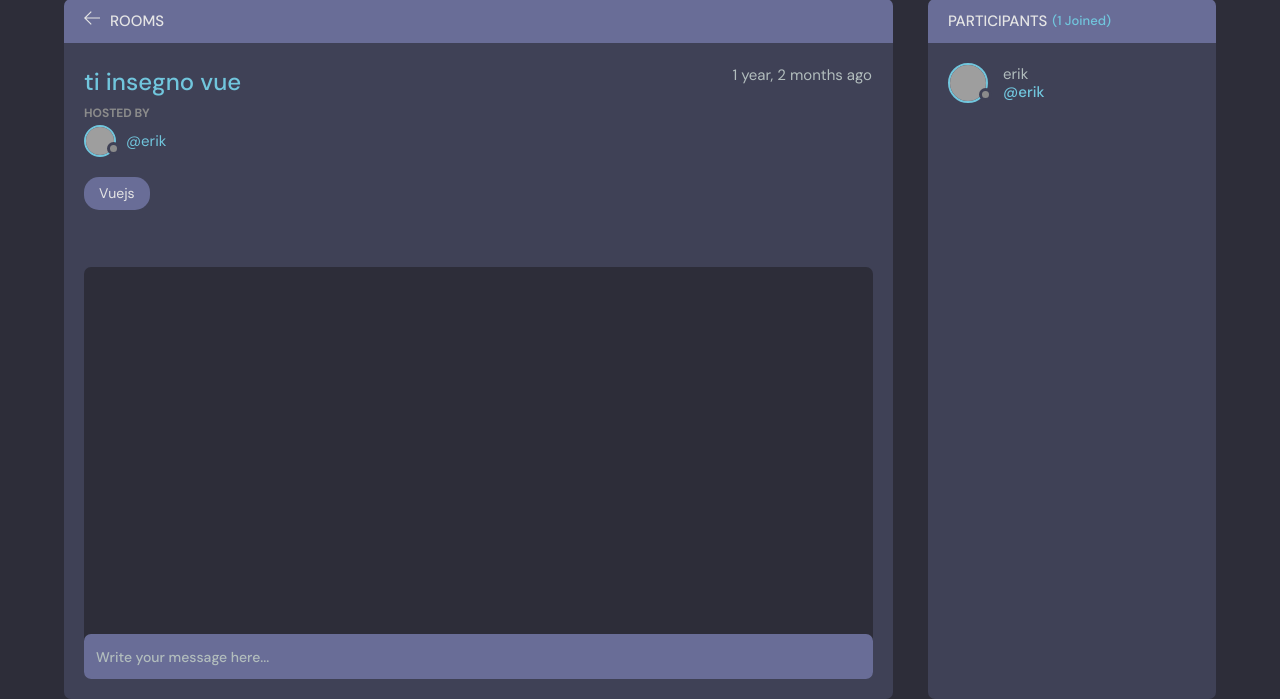
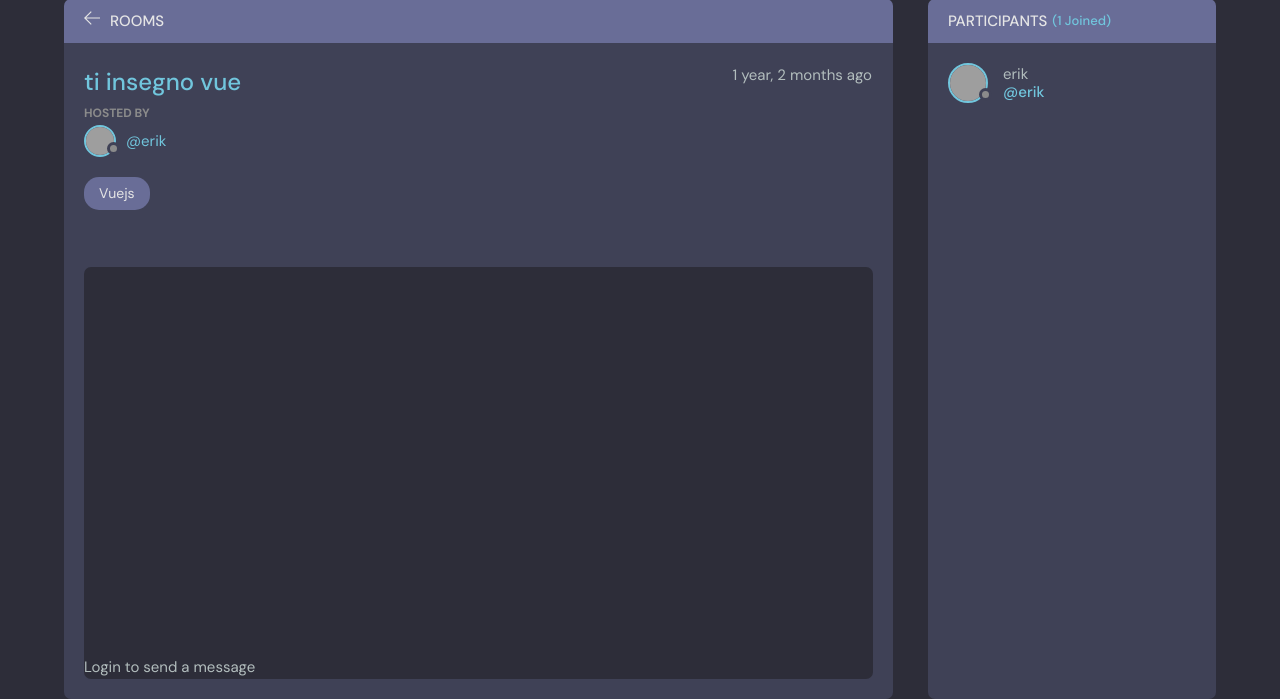
Before and after one commit to RickCraco/fudjango, a Django app: page /room/14/ in a window 1280 px wide. Shown: the part 101-800 px from the top of the page. Run offline with Django 4.2, Linux system fonts and the light colour scheme; data comes from the database, SQL or seed files in the repository; both versions use the stored data as it was after the commit; grey boxes are pictures that could not be loaded.

Commit message:
fixed unknow user message

```diff
--- a/base/templates/base/room.html
+++ b/base/templates/base/room.html
@@ -114,10 +114,16 @@
         </div>
       </div>
       <div class="room__message">
+        {% if request.user.is_authenticated %}
         <form action="#" method="POST">
           {% csrf_token %}
           <input name="body" placeholder="Write your message here..." />
         </form>
+        {% else %}
+        <div class="room__message--login">
+          <p>Login to send a message</p>
+        </div>
+        {% endif %}
       </div>
     </div>
     <!-- Room End -->
```
Also changed, not shown: db.sqlite3.
